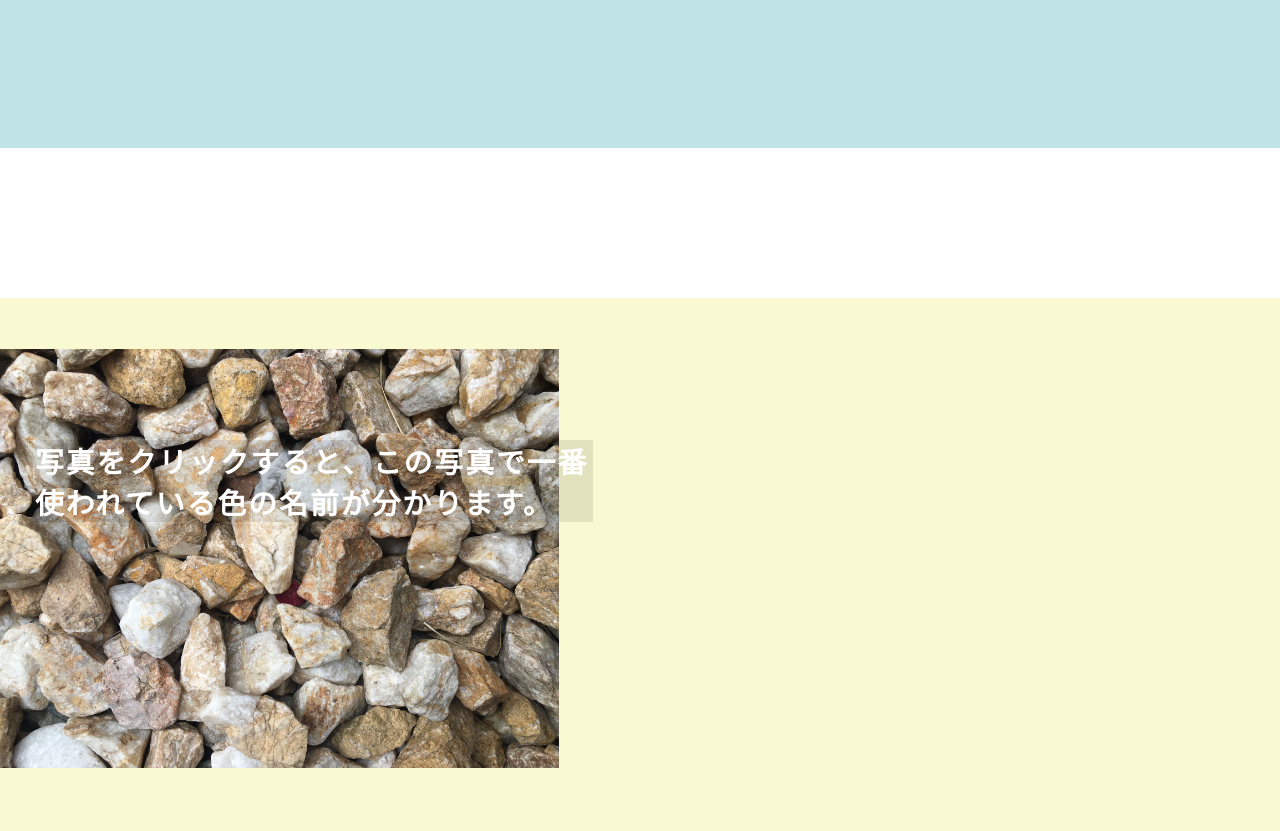
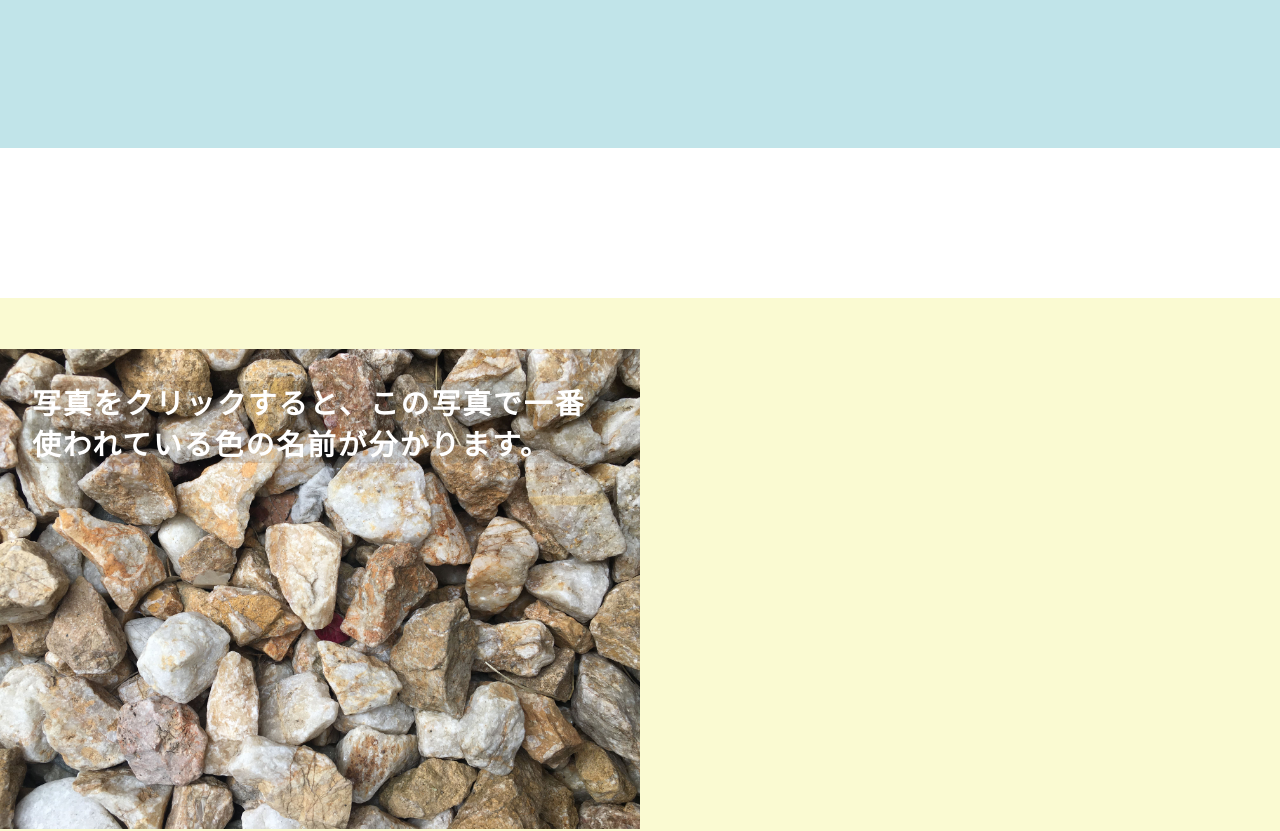
Before and after one commit to miomaeshima/name-of-colors, a React (Create React App) app in the folder client/: page / in a window 1280 px wide. Shown: the part 772-1603 px from the top of the page. Built offline with nearby package versions, Linux system fonts and the light colour scheme; what colorthief would draw is missing.

Commit message:
edited layout of text on Demo

```diff
--- a/client/src/components/Demo/Demo.css
+++ b/client/src/components/Demo/Demo.css
@@ -9,11 +9,11 @@
 #photoContainer {
   margin-top: 4vw;
   position: relative;
-  width: 60vw;
+  width: 50vw;
 }
 
 #demoImage {
-  width: 80%;
+  width: 100%;
   position: abosolute;
   top: 0;
   left: 0;
@@ -22,10 +22,14 @@
 }
 #demoText {
   position: absolute;
-  top: 10%;
-  left: 5%;
-  width: 80%;
-  font-size: clamp(1.2rem, 1vw + 1rem, 2.5rem);
+  top: 2rem;
+  left: 2rem;
+  right: 2rem;
+  font-size: clamp(
+    1.2rem,
+    1vw + 1rem,
+    2.5rem
+  );
   letter-spacing: 0.05em;
   color: white;
   font-weight: bold;
@@ -37,7 +41,7 @@
 #demoNameBox {
   width: 50vw;
   font-size: 50px;
-  font-family: "游明朝", "Yu Mincho", YuMincho, "Hiragino Mincho Pro", serif;
+  font-family:'游明朝','Yu Mincho',YuMincho,'Hiragino Mincho Pro',serif;
   display: flex;
   font-size: 50px;
   writing-mode: vertical-rl;
@@ -56,4 +60,5 @@
   flex-direction: column;
   gap: 0.5rem;
   align-items: center;
+
 }
```
